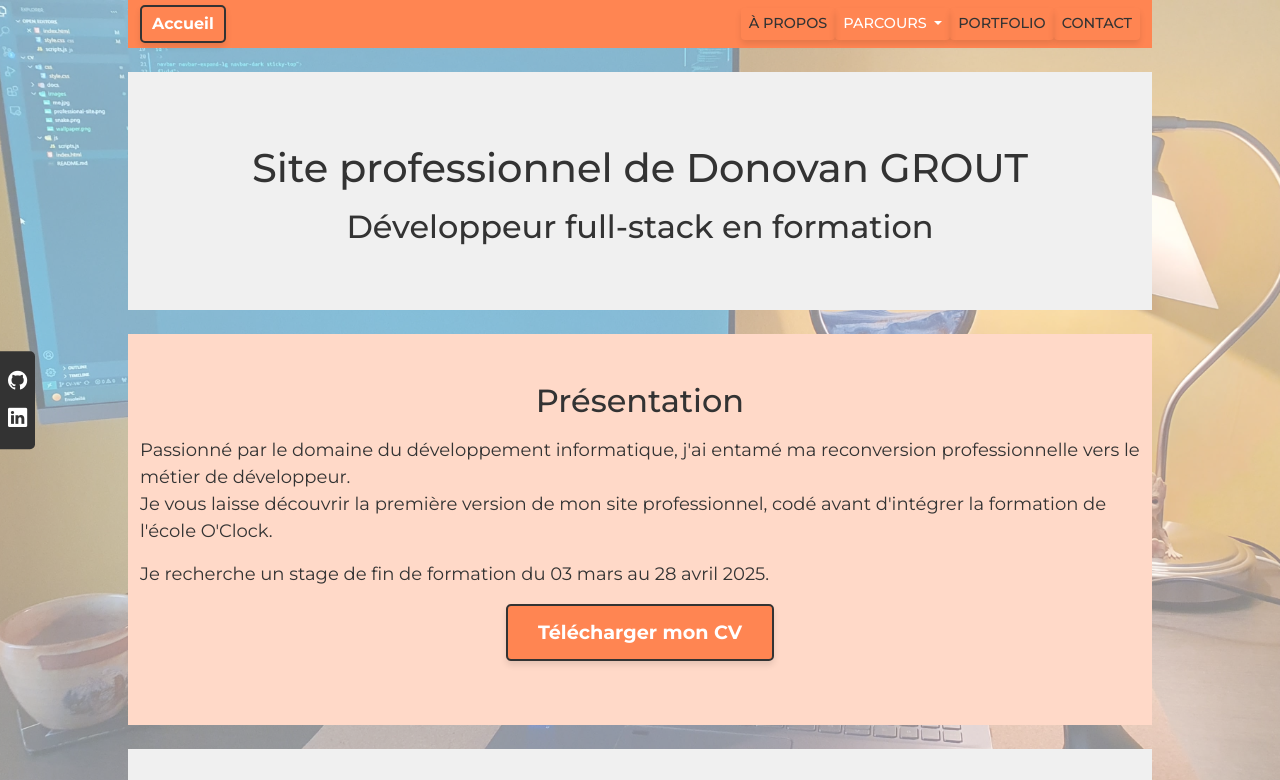
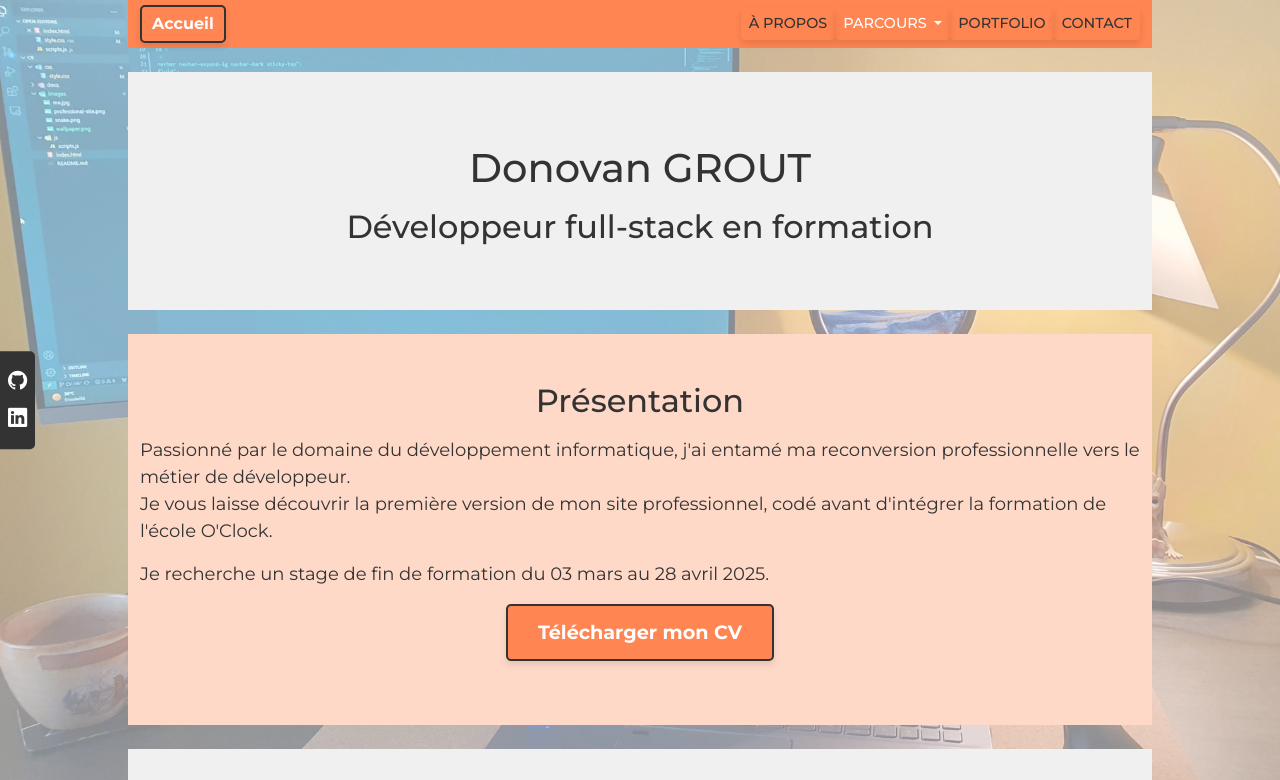
Before and after one commit to DonovanGROUT/CV, a plain HTML site: page index.html in a window 1280 px wide. Shown: the top 780 px of the page. Drawn offline with nearby package versions, Linux system fonts and the light colour scheme.

Commit message:
Allégement du h1

```diff
--- a/index.html
+++ b/index.html
@@ -53,7 +53,7 @@
             <!-- Section à propos -->
             <section id="about" class="container-fluid section-white text-center py-5">
                 <div class="heading mt-4">
-                    <h1>Site professionnel de Donovan GROUT</h1>
+                    <h1>Donovan GROUT</h1>
                     <h2>Développeur full-stack en formation</h2>
                 </div>
             </section>
```
